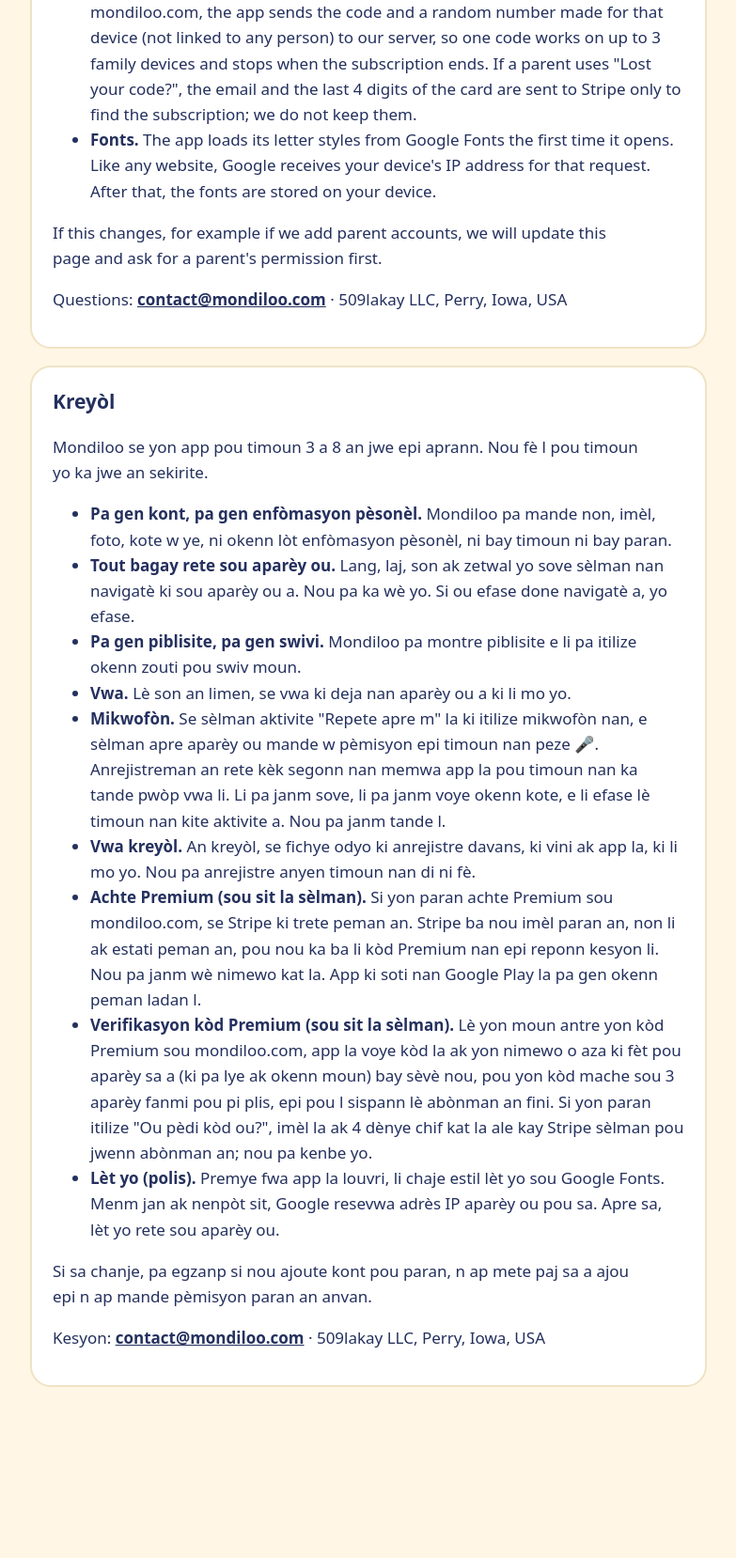
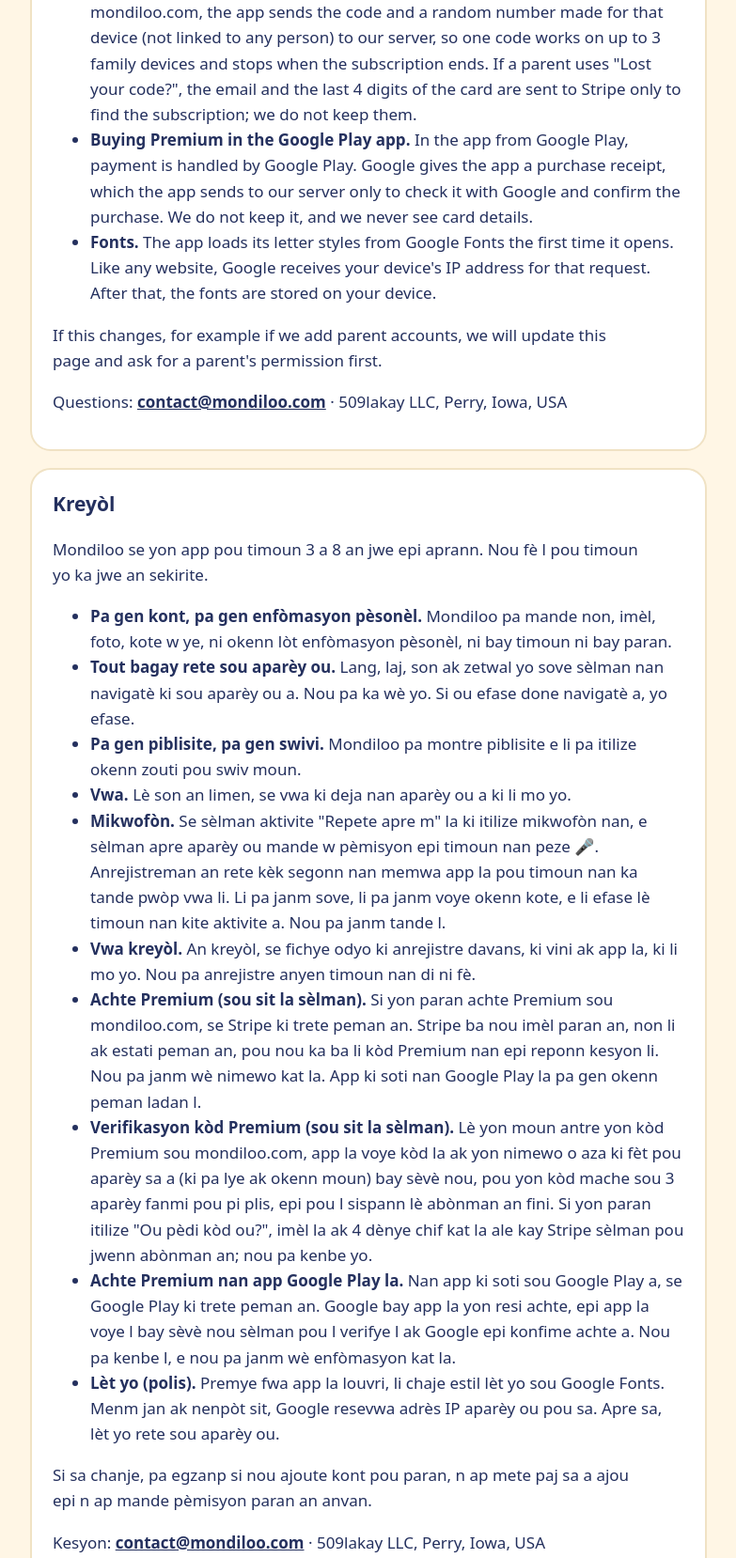
Before and after one commit to Faiford/mondiloo, a plain HTML site: page privacy.html in a window 1280 px wide. Shown: the part 880-2538 px from the top of the page at 94% size, without its empty margins (248-1031 px from the left). Before the commit the page ends 2422 px from the top, so only its background shows below. Drawn offline with Linux system fonts and the light colour scheme.

Commit message:
Privacy: Google Play in-app purchases (receipt checked with Google, not kept)
Co-Authored-By: Claude Opus 5.5 <noreply@anthropic.com>
Claude-Session: https://claude.ai/code/session_01VTDMRYA5bj152t956mm6qS

```diff
--- a/privacy.html
+++ b/privacy.html
@@ -30,6 +30,7 @@ p,li{max-width:65ch}.muted{color:var(--muted)}a{color:inherit}
 <li><b>Kreyòl voice.</b> In Kreyòl, words are read by recorded audio files that come with the app. Nothing your child says or does is recorded.</li>
 <li><b>Buying Premium (website only).</b> If a parent buys Premium on mondiloo.com, the payment is handled by Stripe. Stripe gives us the parent's email address, name and payment status so we can deliver the Premium code and answer support questions. We never see the card number. The app installed from Google Play contains no payment.</li>
 <li><b>Premium code check (website only).</b> When a Premium code is entered on mondiloo.com, the app sends the code and a random number made for that device (not linked to any person) to our server, so one code works on up to 3 family devices and stops when the subscription ends. If a parent uses "Lost your code?", the email and the last 4 digits of the card are sent to Stripe only to find the subscription; we do not keep them.</li>
+<li><b>Buying Premium in the Google Play app.</b> In the app from Google Play, payment is handled by Google Play. Google gives the app a purchase receipt, which the app sends to our server only to check it with Google and confirm the purchase. We do not keep it, and we never see card details.</li>
 <li><b>Fonts.</b> The app loads its letter styles from Google Fonts the first time it opens. Like any website, Google receives your device's IP address for that request. After that, the fonts are stored on your device.</li>
 </ul>
 <p>If this changes, for example if we add parent accounts, we will update this page and ask for a parent's permission first.</p>
@@ -48,6 +49,7 @@ p,li{max-width:65ch}.muted{color:var(--muted)}a{color:inherit}
 <li><b>Vwa kreyòl.</b> An kreyòl, se fichye odyo ki anrejistre davans, ki vini ak app la, ki li mo yo. Nou pa anrejistre anyen timoun nan di ni fè.</li>
 <li><b>Achte Premium (sou sit la sèlman).</b> Si yon paran achte Premium sou mondiloo.com, se Stripe ki trete peman an. Stripe ba nou imèl paran an, non li ak estati peman an, pou nou ka ba li kòd Premium nan epi reponn kesyon li. Nou pa janm wè nimewo kat la. App ki soti nan Google Play la pa gen okenn peman ladan l.</li>
 <li><b>Verifikasyon kòd Premium (sou sit la sèlman).</b> Lè yon moun antre yon kòd Premium sou mondiloo.com, app la voye kòd la ak yon nimewo o aza ki fèt pou aparèy sa a (ki pa lye ak okenn moun) bay sèvè nou, pou yon kòd mache sou 3 aparèy fanmi pou pi plis, epi pou l sispann lè abònman an fini. Si yon paran itilize "Ou pèdi kòd ou?", imèl la ak 4 dènye chif kat la ale kay Stripe sèlman pou jwenn abònman an; nou pa kenbe yo.</li>
+<li><b>Achte Premium nan app Google Play la.</b> Nan app ki soti sou Google Play a, se Google Play ki trete peman an. Google bay app la yon resi achte, epi app la voye l bay sèvè nou sèlman pou l verifye l ak Google epi konfime achte a. Nou pa kenbe l, e nou pa janm wè enfòmasyon kat la.</li>
 <li><b>Lèt yo (polis).</b> Premye fwa app la louvri, li chaje estil lèt yo sou Google Fonts. Menm jan ak nenpòt sit, Google resevwa adrès IP aparèy ou pou sa. Apre sa, lèt yo rete sou aparèy ou.</li>
 </ul>
 <p>Si sa chanje, pa egzanp si nou ajoute kont pou paran, n ap mete paj sa a ajou epi n ap mande pèmisyon paran an anvan.</p>
```
